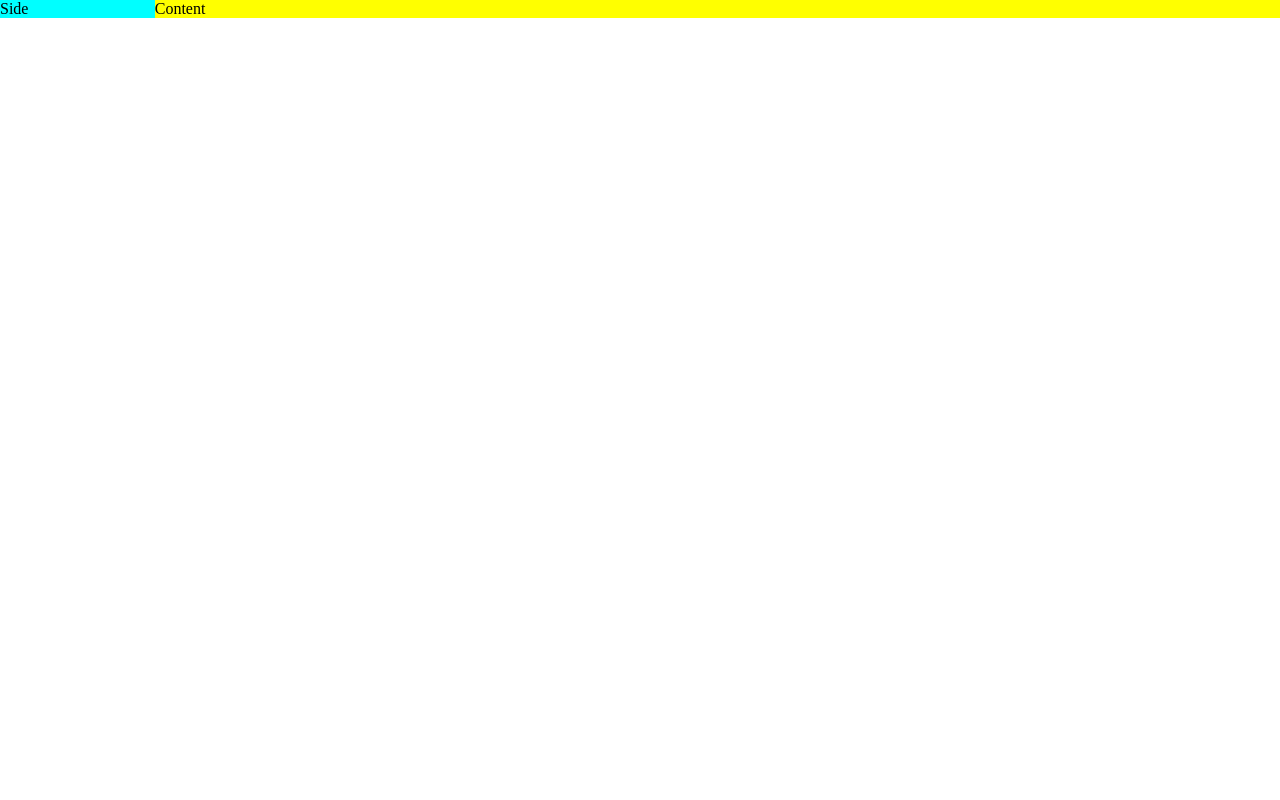
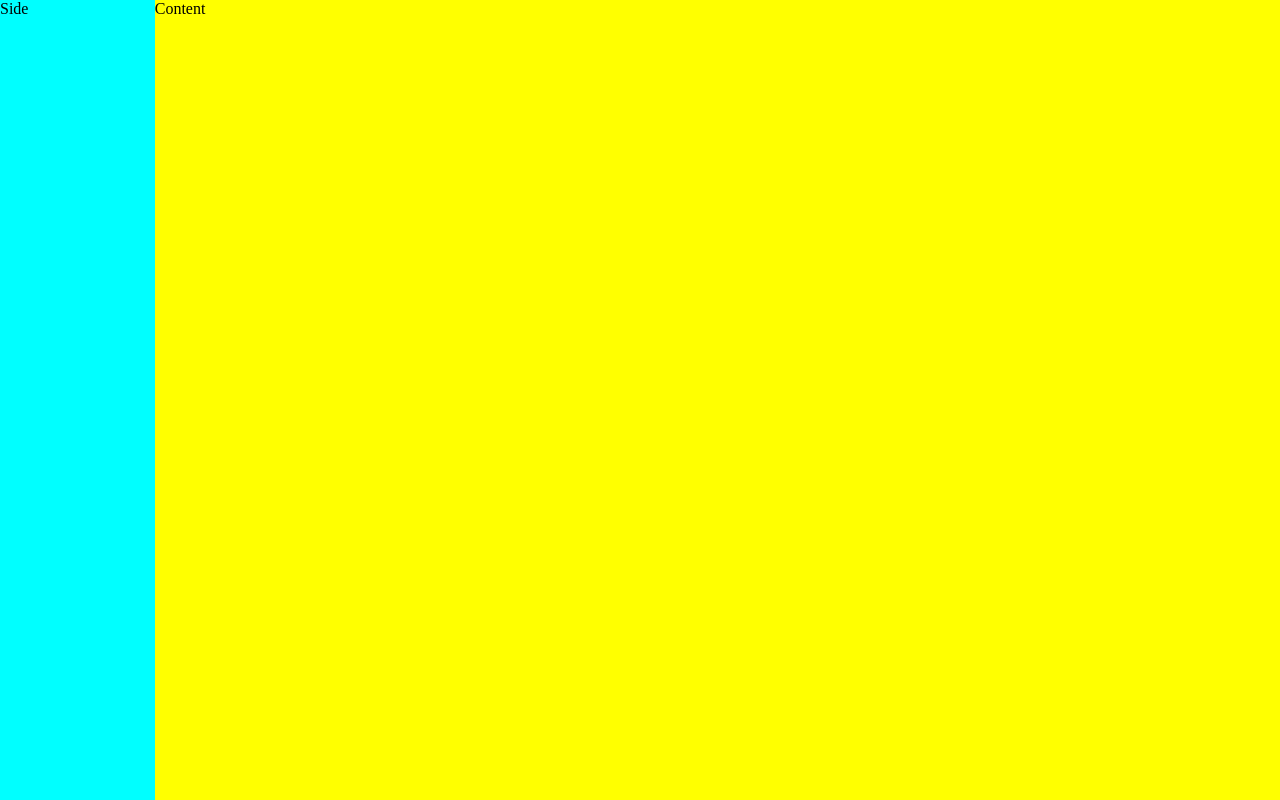
Before and after one commit to green-fox-academy/noreng, a plain HTML site: page week-02/day1/01-wikipedia-sitebuild/index.html in a window 1280 px wide. Drawn offline with Linux system fonts and the light colour scheme.

Commit message:
add 100% height to the divs

```diff
--- a/week-02/day1/01-wikipedia-sitebuild/style/style.css
+++ b/week-02/day1/01-wikipedia-sitebuild/style/style.css
@@ -1,16 +1,21 @@
+html, body {
+  min-height: 100%
+}
+
 body {
   margin: 0;
   display: flex;
+  min-height: 100vh;
 }
 
 .main-container {
   background: yellow;
+  order: 1;
   width: 100%;
-  order: 1;
 }
 
 .main-sidebar {
   background: aqua;
+  order: 0;
   width: 176px;
-  order: 0;
 }
```
